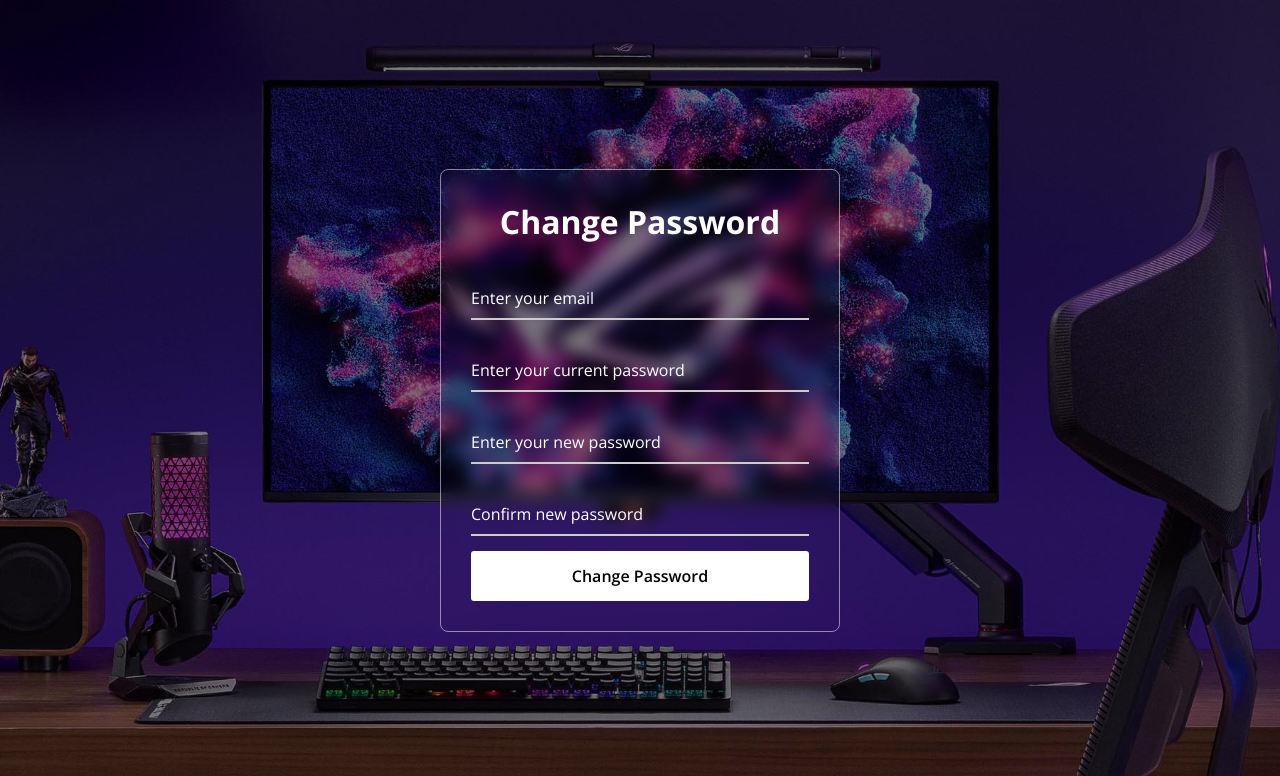
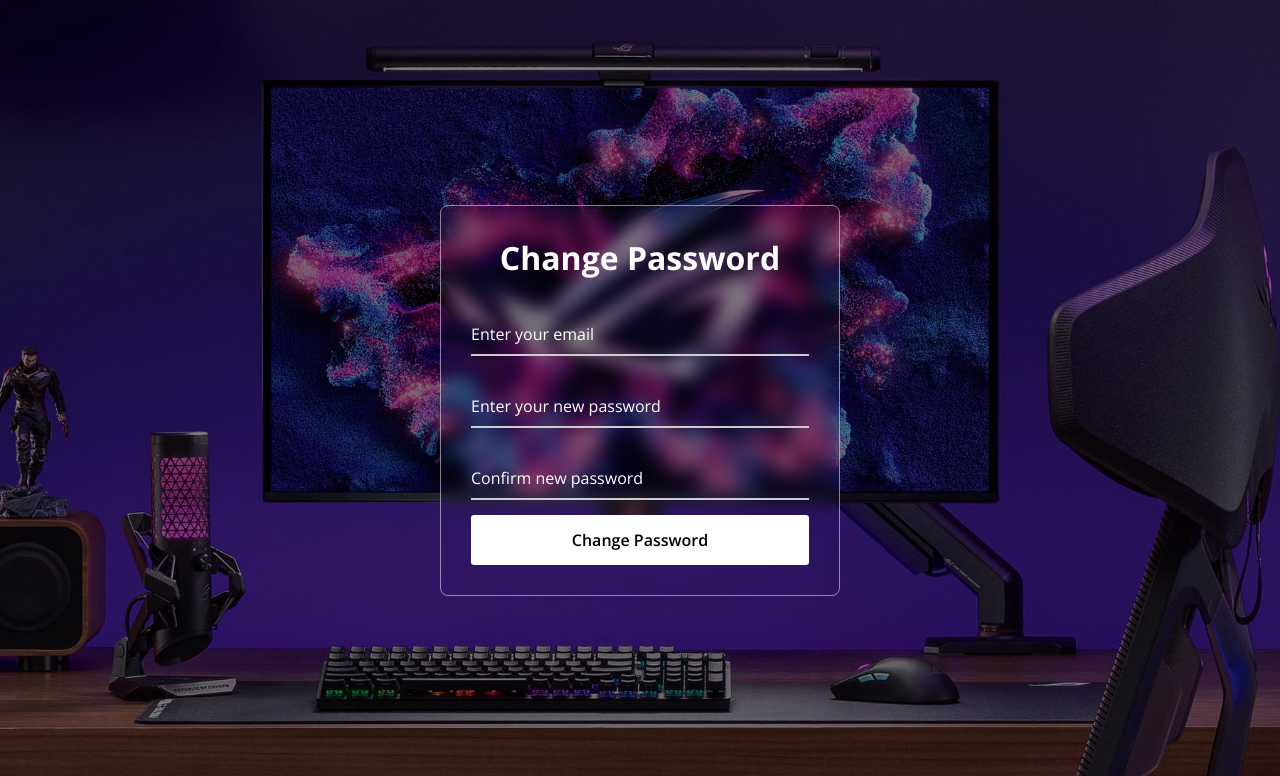
Before and after one commit to Yoshiii04/ITDBADM5, a PHP site: page /change_password.php in a window 1280 px wide. Shown: the top 776 px of the page. Run offline with PHP 8.4, Linux system fonts and the light colour scheme.

Commit message:
Removed old password check

```diff
--- a/website/change_password.php
+++ b/website/change_password.php
@@ -23,11 +23,10 @@
 
     if ($_SERVER["REQUEST_METHOD"] === "POST") {
         $email = $_POST['email'] ?? '';
-        $old_password = $_POST['old_password'] ?? '';
         $new_password = $_POST['new_password'] ?? '';
         $confirm_password = $_POST['confirm_password'] ?? '';
 
-        if (!$email || !$old_password || !$new_password || !$confirm_password) {
+        if (!$email || !$new_password || !$confirm_password) {
             echo "Please fill in all fields.";
             exit;
         }
@@ -37,7 +36,7 @@
             exit;
         }
 
-        $stmt = $conn->prepare("SELECT password_hash FROM users WHERE email = ?");
+        $stmt = $conn->prepare("SELECT email FROM users WHERE email = ?");
         if (!$stmt) {
             echo "Database query failed.";
             exit;
@@ -48,11 +47,6 @@
 
         $stmt->bind_result($stored_hash);
         if ($stmt->fetch()) {
-            $old_hashed = hash('sha256', $old_password);
-            if ($old_hashed !== $stored_hash) {
-                ob_clean();
-                echo "Old password is incorrect.";
-            } else {
             $new_hashed = hash('sha256', $new_password);
             $stmt->close();
             $update = $conn->prepare("UPDATE users SET password_hash = ? WHERE email = ?");
@@ -68,7 +62,6 @@
             }
 
             $update->close();
-            }
         } else {
             ob_clean();
             echo "User not found.";
@@ -87,10 +80,6 @@
       <div class="input-field">
         <input type="email" name="email" required>
         <label>Enter your email</label>
-      </div>
-      <div class="input-field">
-        <input type="password" name="old_password" required>
-        <label>Enter your current password</label>
       </div>
       <div class="input-field">
         <input type="password" name="new_password" required>
@@ -130,37 +119,4 @@
     });
   </script>
 </body>
-
-<!-- e.preventDefault();
-
-const username = document.querySelector("input[name='username']").value.trim();
-const password = document.querySelector("input[name='password']").value;
-
-if (!username || !password) {
-  alert("Please fill in both fields.");
-  return;
-}
-
-const formData = new FormData(this);
-
-fetch("login.php", {
-  method: "POST",
-  body: formData
-})
-.then(res => res.text())
-.then(text => {
-  text = text.trim();
-  if (text === "success") {
-    alert("Login successful!");
-    window.location.href = "index.php";
-  } else {
-    alert("Login failed: " + text);
-  }
-})
-.catch(error => {
-  console.error("Error:", error);
-  alert("An error occurred during login.");
-}); -->
-
-
 </html>
```
Lines whose indentation alone changed are shown as unchanged.
